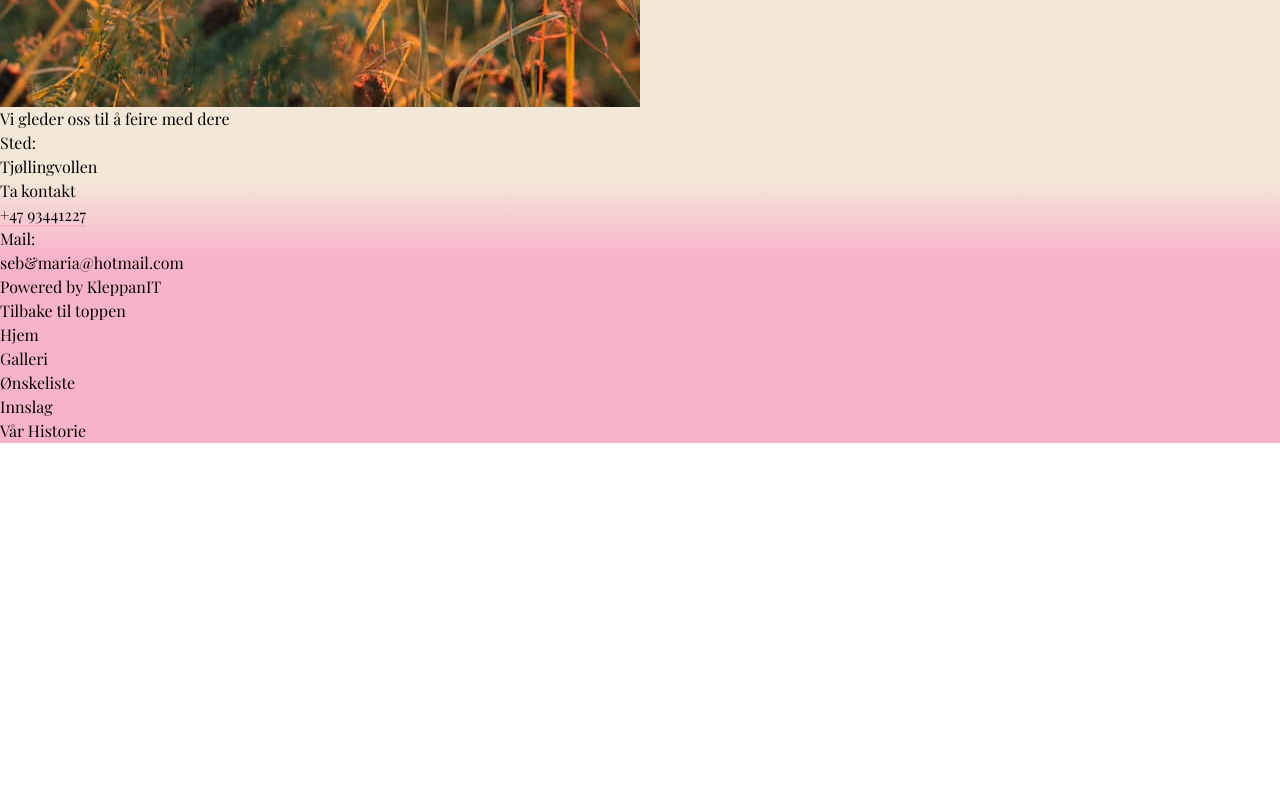
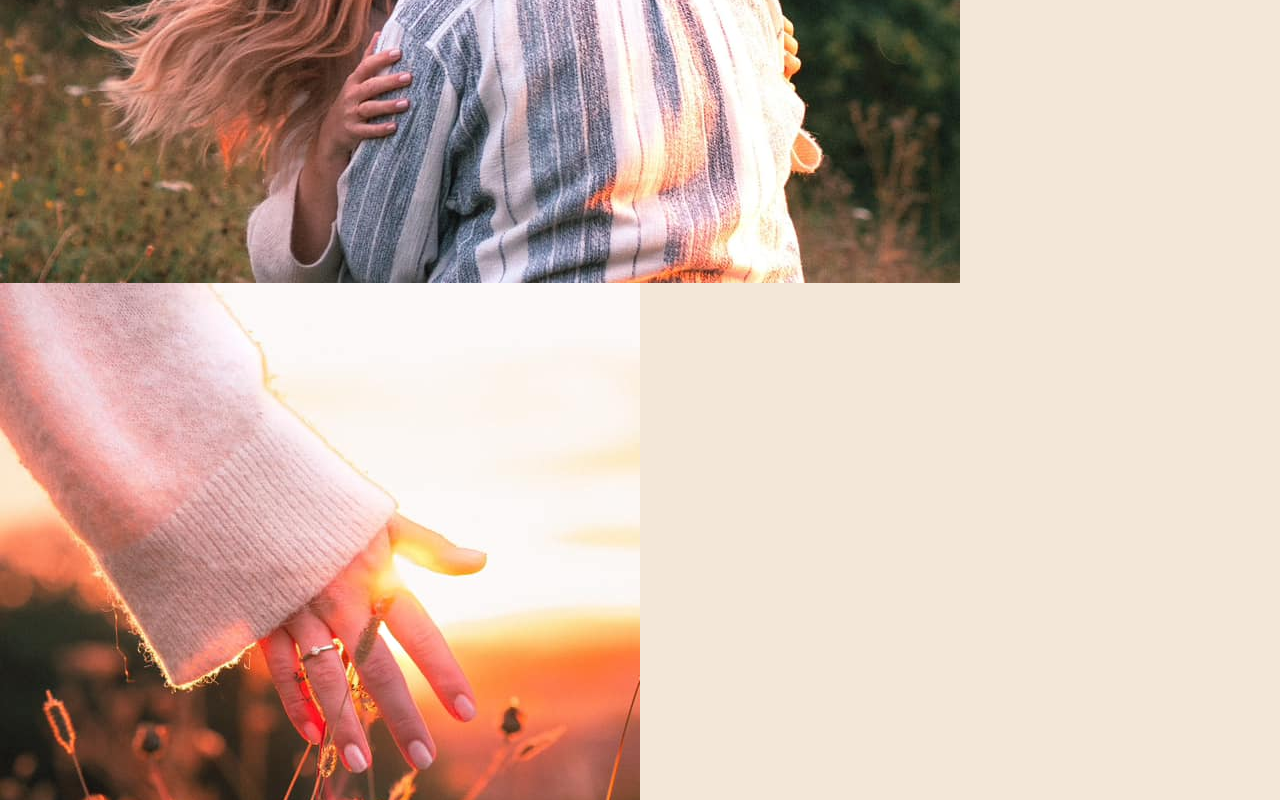
Before and after one commit to kleppis/sebogmaria, a React (Vite) app: page / in a window 1280 px wide. Shown: the part 2349-3149 px from the top of the page. Before the commit the page ends 2792 px from the top, so only its background shows below. Built offline with nearby package versions, Linux system fonts and the light colour scheme; a web font is replaced by a local one.

Commit message:
Endrer litt på footer, endrer bakgrunnsfarge på galleri

```diff
--- a/src/Home.tsx
+++ b/src/Home.tsx
@@ -47,7 +47,7 @@ const Home = () => {
           </div>
         </div>
 
-        <div className="flex py-10 space-x-10">
+        <div className="flex py-40 space-x-10">
           <img src={Bilde4} alt="" className="shadow-lg shadow-gray-600 w-1/3 " />
           <div>
             <h2 className="text-4xl">Vi gleder oss til å feire med dere</h2>
--- a/src/components/footer.tsx
+++ b/src/components/footer.tsx
@@ -22,8 +22,11 @@ const Footer = () => {
                 </div>
 
             </div>
-            <div className="w-full text-center font-bold my-auto pb-4">
-                <a href="#">Tilbake til toppen</a>
+            <div className="w-full text-center font-bold my-auto">
+                <a href="#">Maria & Sebastian</a>
+                <div className="mt-10">
+                    <a href="#" className="animate-ping">Til toppen</a>
+                </div>
             </div>
             <div className="w-full justify-end text-end">
                 <div className="py-2">
--- a/src/main.jsx
+++ b/src/main.jsx
@@ -9,7 +9,7 @@ import Innslag from './pages/Innslag.tsx'
 
 createRoot(document.getElementById('root')).render(
   <StrictMode>
-    <Home />
+    <Galleri />
   </StrictMode>,
 )
 
--- a/src/pages/Galleri.css
+++ b/src/pages/Galleri.css
@@ -1,3 +1,3 @@
 .gallery-screen {
-    background: linear-gradient(var(--color-pink-light), var(--color-primary));
+    background-color: var(--color-primary);
 }
--- a/src/pages/Galleri.tsx
+++ b/src/pages/Galleri.tsx
@@ -10,13 +10,16 @@ import Bilde2 from "../assets/bilde2.jpg";
 import Bilde3 from "../assets/bilde3.jpg";
 import Bilde4 from "../assets/bilde4.jpg";
 import Bilde5 from "../assets/bilde5.jpg";
+import Footer from "../components/footer";
 
 
 
 const Galleri = () => {
     return (
+        <>
             <body className="gallery-screen px-20">
                 <Navbar />
+                <div className="pb-40 pt-20">
                     <div className="grid grid-flow-col w-full">
                         <div className="">
                             <img src={Bilde1} alt="" />
@@ -53,7 +56,10 @@ const Galleri = () => {
                             <img src={Bilde4} alt="" />
                         </div>
                     </div>
+                </div>
             </body>
+            <Footer />
+        </>
     )
 }
 
```
Lines whose indentation alone changed are shown as unchanged.
